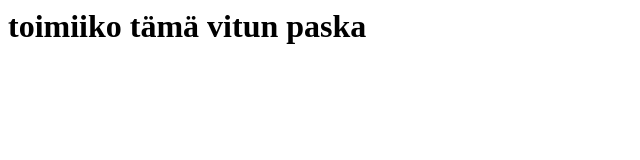
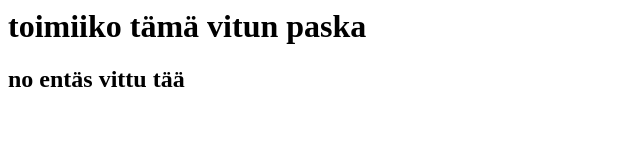
Before and after one commit to maunuri/maunuri.github.io, a plain HTML site: page index.html in a window 1280 px wide. Shown: the whole page, without its empty margins (0-640 px from the left). Drawn offline with Linux system fonts and the light colour scheme.

Commit message:
Update index.html

```diff
--- a/index.html
+++ b/index.html
@@ -1 +1,2 @@
 <h1>toimiiko tämä vitun paska</h1>
+<h2>no entäs vittu tää</h2>
```
